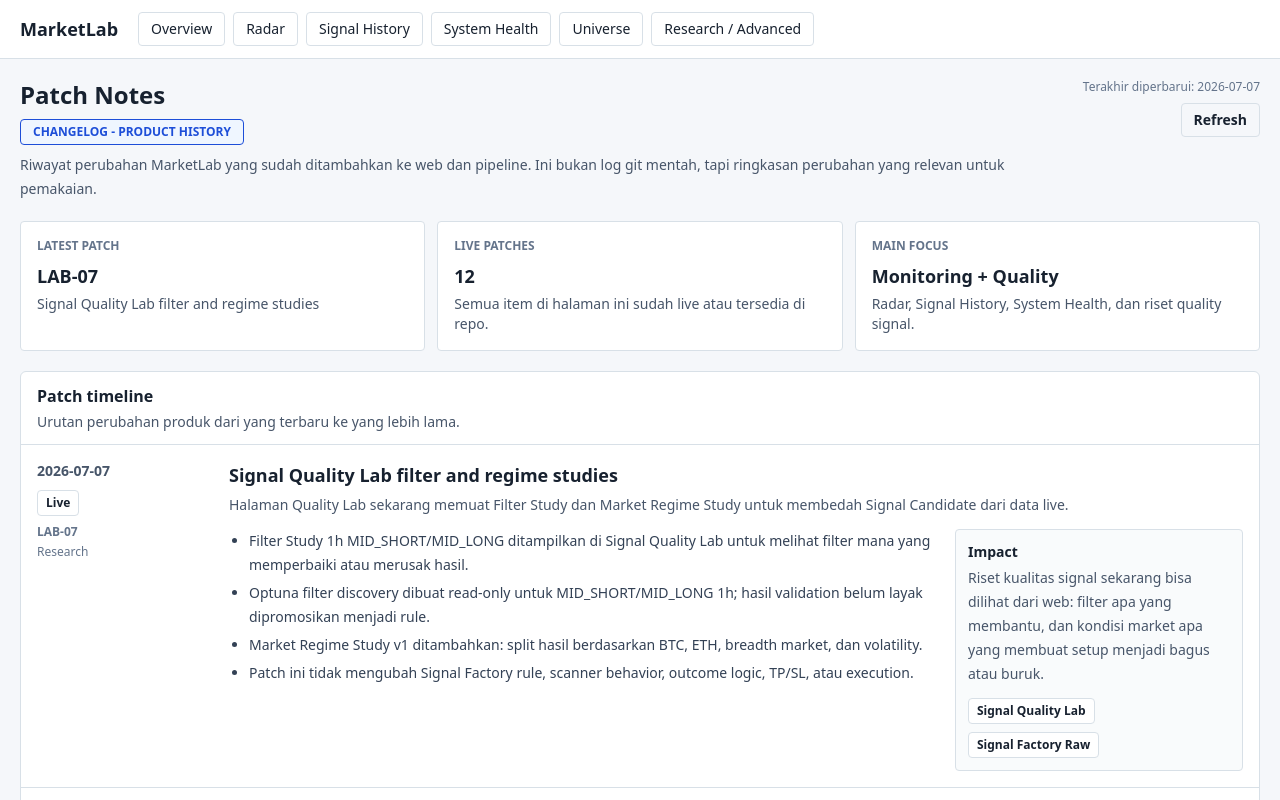
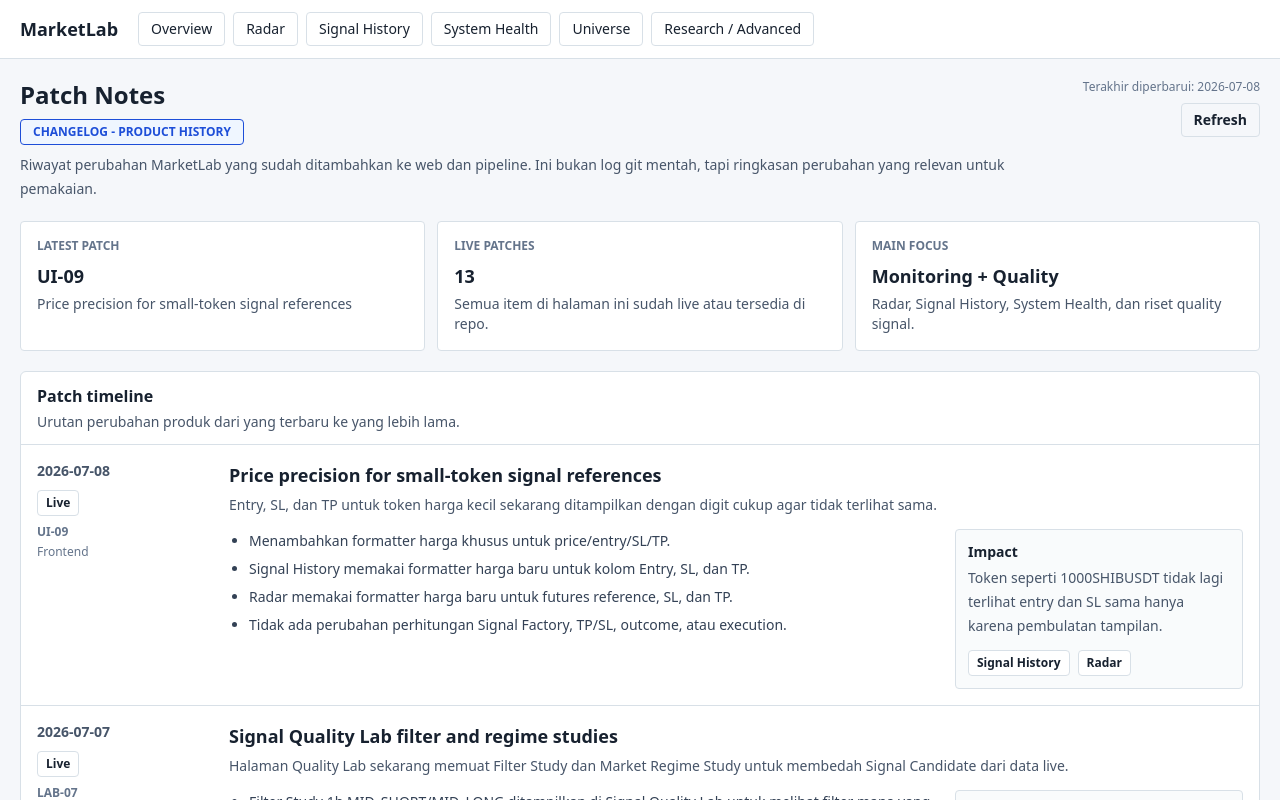
Before and after one commit to yoghaf/marketlab, a Next.js app in the folder frontend/: page /patch-notes in a window 1280 px wide. Shown: the top 800 px of the page. Built offline with nearby package versions, Linux system fonts and the light colour scheme.

Commit message:
fix small token price precision in signal tables

```diff
--- a/frontend/src/app/patch-notes/page.tsx
+++ b/frontend/src/app/patch-notes/page.tsx
@@ -17,6 +17,25 @@
 };
 
 const patches: PatchItem[] = [
+  {
+    date: "2026-07-08",
+    version: "UI-09",
+    title: "Price precision for small-token signal references",
+    status: "LIVE",
+    area: "Frontend",
+    summary: "Entry, SL, dan TP untuk token harga kecil sekarang ditampilkan dengan digit cukup agar tidak terlihat sama.",
+    changes: [
+      "Menambahkan formatter harga khusus untuk price/entry/SL/TP.",
+      "Signal History memakai formatter harga baru untuk kolom Entry, SL, dan TP.",
+      "Radar memakai formatter harga baru untuk futures reference, SL, dan TP.",
+      "Tidak ada perubahan perhitungan Signal Factory, TP/SL, outcome, atau execution."
+    ],
+    impact: "Token seperti 1000SHIBUSDT tidak lagi terlihat entry dan SL sama hanya karena pembulatan tampilan.",
+    links: [
+      { href: "/signal-performance", label: "Signal History" },
+      { href: "/scanner", label: "Radar" }
+    ]
+  },
   {
     date: "2026-07-07",
     version: "LAB-07",
--- a/frontend/src/app/scanner/page.tsx
+++ b/frontend/src/app/scanner/page.tsx
@@ -6,7 +6,7 @@
 import { PageHeader } from "@/components/PageHeader";
 import { SectionCard } from "@/components/SectionCard";
 import { StatusBadge } from "@/components/StatusBadge";
-import { LiveScannerItem, LiveScannerResponse, fetchJson, fmtNumber, fmtTime } from "@/lib/api";
+import { LiveScannerItem, LiveScannerResponse, fetchJson, fmtNumber, fmtPrice, fmtTime } from "@/lib/api";
 import { compactReason, labelFor } from "@/lib/labels";
 
 type ScannerSearchParams = Promise<Record<string, string | string[] | undefined>>;
@@ -179,9 +179,9 @@
       <td className="min-w-48">
         {item.signal_status === "SIGNAL_CANDIDATE" ? (
           <div className="space-y-1 text-xs">
-            <div className="font-semibold">Futures: {fmtNumber(item.entry_price)}</div>
-            <div>SL: {fmtNumber(item.stop_loss_reference)}</div>
-            <div>TP: {fmtNumber(item.take_profit_reference)}</div>
+            <div className="font-semibold">Futures: {fmtPrice(item.entry_price)}</div>
+            <div>SL: {fmtPrice(item.stop_loss_reference)}</div>
+            <div>TP: {fmtPrice(item.take_profit_reference)}</div>
             <div>RR: {fmtNumber(item.rr)}R / Timeout: {item.timeout_minutes ?? "-"}m</div>
           </div>
         ) : (
--- a/frontend/src/app/signal-performance/SignalPerformanceClient.tsx
+++ b/frontend/src/app/signal-performance/SignalPerformanceClient.tsx
@@ -6,7 +6,7 @@
 import { MetricCard } from "@/components/MetricCard";
 import { SectionCard } from "@/components/SectionCard";
 import { StatusBadge } from "@/components/StatusBadge";
-import { SignalPerformanceBucket, SignalPerformanceResponse } from "@/lib/api";
+import { SignalPerformanceBucket, SignalPerformanceResponse, fmtPrice } from "@/lib/api";
 import { labelFor } from "@/lib/labels";
 
 const stages = ["EARLY_LONG", "EARLY_SHORT", "MID_LONG", "MID_SHORT"];
@@ -180,9 +180,9 @@
                   <td>{labelFor(item.stage)}</td>
                   <td><StatusBadge value={item.direction} /></td>
                   <td><StatusBadge value={item.result_status} /></td>
-                  <td>{fmtNumber(item.entry)}</td>
-                  <td>{fmtNumber(item.stop_loss)}</td>
-                  <td>{fmtNumber(item.take_profit)}</td>
+                  <td>{fmtPrice(item.entry)}</td>
+                  <td>{fmtPrice(item.stop_loss)}</td>
+                  <td>{fmtPrice(item.take_profit)}</td>
                   <td>{item.realized_r != null ? `${fmtSigned(item.realized_r)}R` : item.unrealized_r != null ? `${fmtSigned(item.unrealized_r)}R open` : "-"}</td>
                   <td>{fmtSigned(item.mfe_r)} / {fmtSigned(item.mae_r)}</td>
                   <td>{item.result_time_wib || fmtTime(item.result_time_utc)}</td>
--- a/frontend/src/lib/api.ts
+++ b/frontend/src/lib/api.ts
@@ -22,6 +22,24 @@
   const num = typeof value === "number" ? value : Number(value);
   if (!Number.isFinite(num)) return String(value);
   return new Intl.NumberFormat("en-US", { maximumFractionDigits: 2 }).format(num);
+}
+
+export function fmtPrice(value?: string | number | null): string {
+  if (value === null || value === undefined || value === "") return "-";
+  const num = typeof value === "number" ? value : Number(value);
+  if (!Number.isFinite(num)) return String(value);
+
+  let maximumFractionDigits = 2;
+  if (Math.abs(num) < 0.01) maximumFractionDigits = 8;
+  else if (Math.abs(num) < 1) maximumFractionDigits = 6;
+  else if (Math.abs(num) < 100) maximumFractionDigits = 5;
+  else if (Math.abs(num) < 1000) maximumFractionDigits = 4;
+
+  return new Intl.NumberFormat("en-US", {
+    maximumFractionDigits,
+    minimumSignificantDigits: Math.abs(num) < 1 ? 3 : undefined,
+    maximumSignificantDigits: Math.abs(num) < 0.01 ? 8 : undefined
+  }).format(num);
 }
 
 export type UniverseItem = {
```
